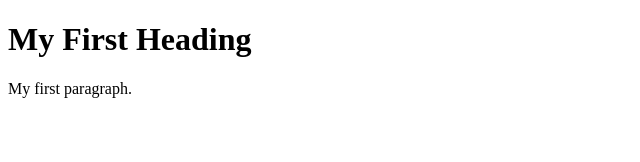
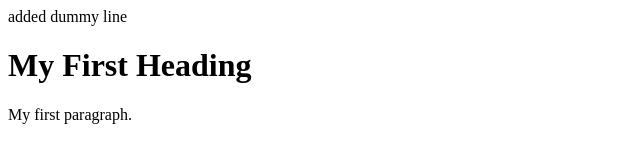
Before and after one commit to krishna2025-26/maven-project, a plain HTML site: page index.html in a window 1280 px wide. Shown: the whole page, without its empty margins (0-640 px from the left). Drawn offline with Linux system fonts and the light colour scheme.

Commit message:
added dummy line

```diff
--- a/index.html
+++ b/index.html
@@ -1,7 +1,7 @@
 <!DOCTYPE html>
 <html>
 <body>
-
+added dummy line
 <h1>My First Heading</h1>
 <p>My first paragraph.</p>
 
```
